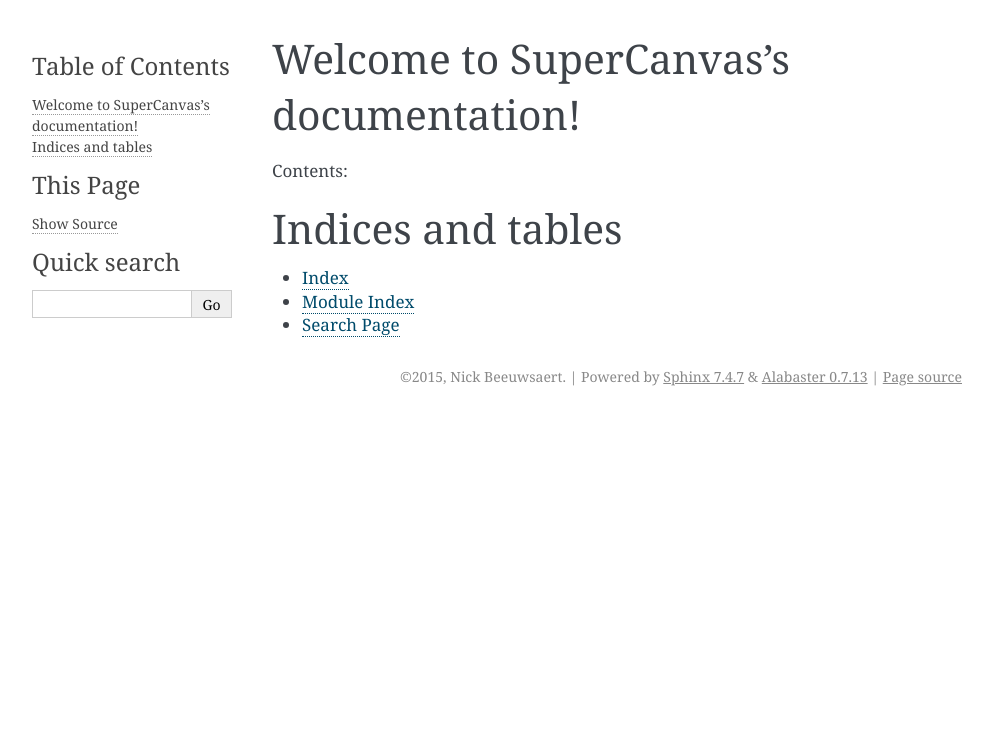
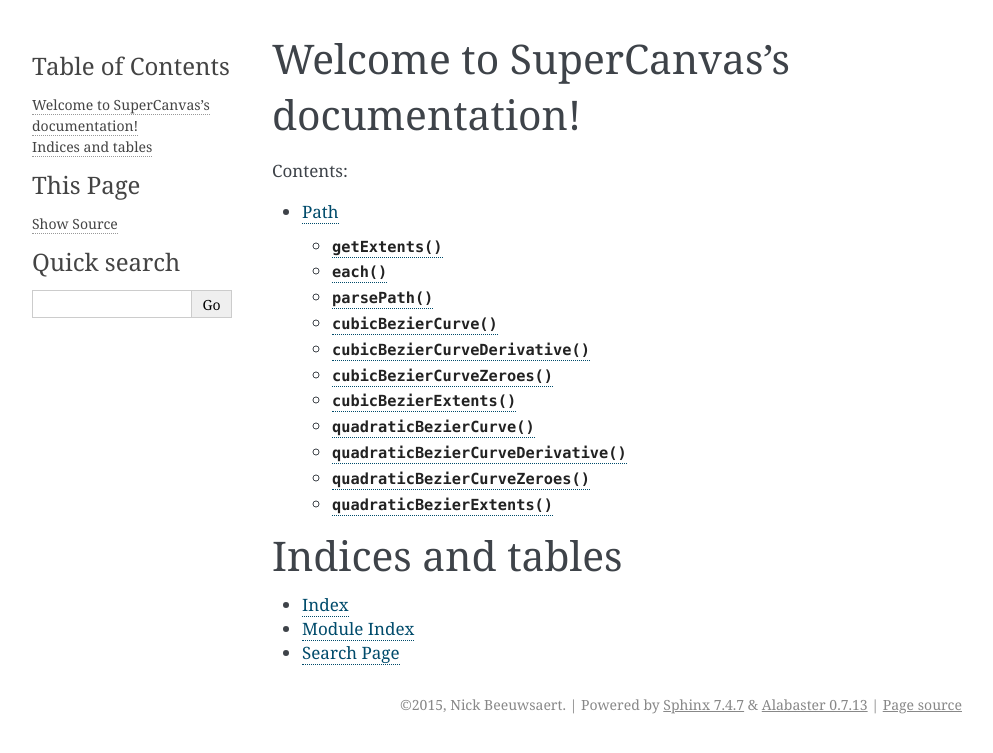
Before and after one commit to NickBeeuwsaert/SuperCanvas, a Sphinx documentation site: the page built from doc/index.rst, in a window 1280 px wide. Shown: the top 753 px of the page, without its empty margins (148-1141 px from the left). Built offline with Sphinx 7.4.7, drawn with Linux system fonts in a browser that asks for light colours; part of the change alters nothing that is shown.

Commit message:
Added documentation

```diff
--- /dev/null
+++ b/doc/Path.rst
@@ -0,0 +1,195 @@
+Path
+====
+This module provides essential path parsing functions to SuperCanvas. Also quite a bit of nifty math
+
+.. function:: getExtents(path)
+
+    Get's the extents of the provided path, as a object
+    with the keys 'left', 'right', 'top', 'bottom'
+
+    :param path: the path to transform
+    :type path: `Array` or `String`
+    :rtype: Object
+
+.. function:: each(path, callback[, thisArg = null])
+
+    Iterates over the provided path and calls `callback` for each segment
+
+    This function will take care of shorthand and relative commands for you.
+
+    In addition, this function can be used to map a path and return a new one.
+
+    The callback function signature should look like this:
+
+    .. code-block:: javascript
+
+        function(segment, x, y);
+
+    Usage example:
+
+    .. code-block:: javascript
+
+        Path.each("m1,2 3,4h10", function(segment){
+            console.log(segment);
+        });
+
+    will yield::
+
+        ["M", 1, 2]
+        ["L", 4, 5]
+        ["L", 14, 5]
+
+    :param path: The path to iterate over
+    :param callback: The callback to call
+    :param thisArg: would should `this` refer to in the callback
+    :type path: `Array` or `String`
+    :type callback: Function
+    :rtype: Array
+
+.. function:: parsePath(path)
+
+    parses a path into a SuperCanvas compatible path
+
+    :param path: The path to parse
+    :type path: String
+    :rtype: Array
+
+.. function:: cubicBezierCurve(P0, P1, P2, P3, t)
+
+    returns the value for a cubic bezier at time `t`
+
+    The cubic bezier function looks like:
+
+    $$ B_{P_0,P_1,P_2,P_3}(t) = (1-t)^3P_0 + 3(1-t)^2tP_1 + 3(1-t)t^2P2 + t^3P_3 $$
+
+    :param P0: Control point #0
+    :param P1: Control point #1
+    :param P2: Control point #2
+    :param P3: Control point #3
+    :param t: Time of the function
+    :type P0: Number
+    :type P1: Number
+    :type P2: Number
+    :type P3: Number
+    :rtype: Number
+
+.. function:: cubicBezierCurveDerivative(P0, P1, P2, P3, t)
+
+    returns the derivative of the cubic bezier curve at t, the derivative:
+
+    $$ B'_{P_0,P_1,P_2,P_3}(t) = 3t^2(P_3 - 3P_2 + 3P_1 - P_0) + 6t(P_2 - 2P_1 + P_0) + 3(P_1 - P_0) $$
+
+    :param P0: Control point #0
+    :param P1: Control point #1
+    :param P2: Control point #2
+    :param P3: Control point #3
+    :param t: Time of the function
+    :type P0: Number
+    :type P1: Number
+    :type P2: Number
+    :type P3: Number
+    :rtype: Number
+
+.. function:: cubicBezierCurveZeroes(P0, P1, P2, P3)
+
+    returns the two values of `t` where cubic bezier curve will be zero.
+
+    .. warning::
+
+        This function doesn't do bounds checking on the value of `t`. It is up to you to bind it to the range [0, 1]
+
+    Assuming
+
+    $$ a = 3(P_3 - 3P_2 + 3P_1 - P_0) $$
+    $$ b = 6(P_2 - 2P_1 + P_0) $$
+    $$ c = 3(P_1 - P_0) $$
+
+    Then the function will return the two values yielded by
+
+    $$ \\dfrac{-b \\pm \\sqrt{b^2 - 4ac}}{2a} $$
+
+    :param P0: Control point #0
+    :param P1: Control point #1
+    :param P2: Control point #2
+    :param P3: Control point #3
+    :type P0: Number
+    :type P1: Number
+    :type P2: Number
+    :type P3: Number
+    :rtype: Array
+
+.. function:: cubicBezierExtents(P0, P1, P2, P3)
+
+    Returns the min and max value of the bezier curve for the control points provided
+
+    :param P0: Control point #0
+    :param P1: Control point #1
+    :param P2: Control point #2
+    :param P3: Control point #3
+    :type P0: Number
+    :type P1: Number
+    :type P2: Number
+    :type P3: Number
+    :rtype: Array
+
+.. function:: quadraticBezierCurve(P0, P1, P2, t)
+
+    returns the value of the quadratic curve at time `t`
+
+    $$ B_{P_0,P_1,P_2}(t) = (1-t)^2P_0 + 2(1-t)tP_1 + t^2P_2 $$
+
+    :param P0: Control point #0
+    :param P1: Control point #1
+    :param P2: Control point #2
+    :param t:
+    :type P0: Number
+    :type P1: Number
+    :type P2: Number
+    :type t: Number
+    :rtype: Number
+
+.. function:: quadraticBezierCurveDerivative(P0, P1, P2, t)
+
+    Returns the Derivative of the quadratic curve at `t`
+
+    $$ B'_{P_0,P_1,P_2}(t) = -2(1-t)P_0 + 2(1-2)tP_1 + 2tP_2 $$
+
+    :param P0: Control point #0
+    :param P1: Control point #1
+    :param P2: Control point #2
+    :param t: SPILL THE TEA GURL
+    :type P0: Number
+    :type P1: Number
+    :type P2: Number
+    :type t: Number
+    :rtype: Number
+
+.. function:: quadraticBezierCurveZeroes(P0, P1, P2)
+
+    returns the value of `t` at which the derivative a quadratic curve with control points given will be zero
+
+    .. warning::
+
+        This function doesn't do bounds checking on the value of `t`. It is up to you to bind it to the range [0, 1]
+
+    $$ \\dfrac{P_0 - P_1}{P_0 - 2P_1 + P_2} $$
+
+    :param P0: Control point #0
+    :param P1: Control point #1
+    :param P2: Control point #2
+    :type P0: Number
+    :type P1: Number
+    :type P2: Number
+    :rtype: Number
+
+.. function:: quadraticBezierExtents(P0, P2, P3)
+
+    returns the extents of the quadratic curve with the provided control points
+
+    :param P0: Control point #0
+    :param P1: Control point #1
+    :param P2: Control point #2
+    :type P0: Number
+    :type P1: Number
+    :type P2: Number
+    :rtype: Array
--- a/doc/conf.py
+++ b/doc/conf.py
@@ -284,3 +284,5 @@ texinfo_documents = [
 
 # If true, do not generate a @detailmenu in the "Top" node's menu.
 #texinfo_no_detailmenu = False
+
+default_domain = 'javascript'
--- a/doc/index.rst
+++ b/doc/index.rst
@@ -11,6 +11,8 @@ Contents:
 .. toctree::
    :maxdepth: 2
 
+   Path
+
 
 
 Indices and tables
```
